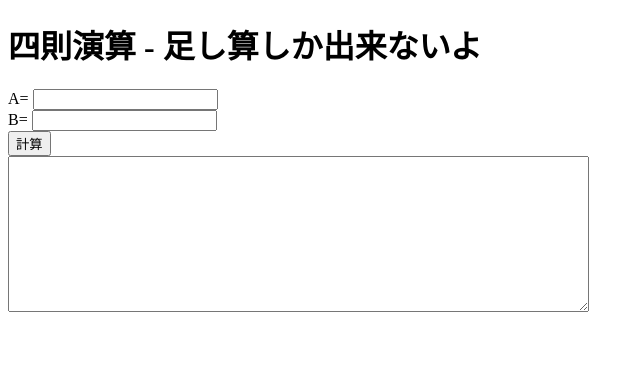
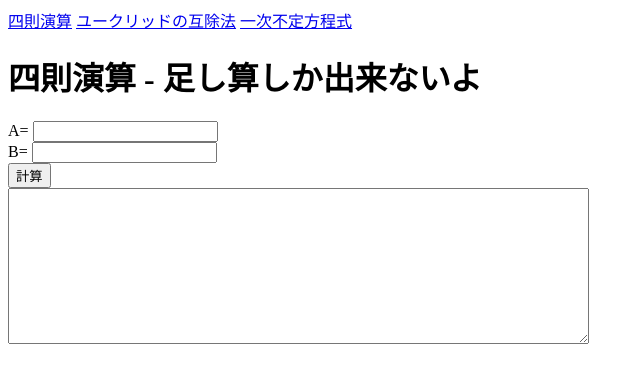
Before and after one commit to pantyetta/math2022, a plain HTML site: page js/四則演算.html in a window 1280 px wide. Shown: the whole page, without its empty margins (0-644 px from the left). Drawn offline with Linux system fonts and the light colour scheme.

Commit message:
ヘッダーの追加

```diff
--- a/js/四則演算.html
+++ b/js/四則演算.html
@@ -5,6 +5,11 @@
     <title>math2022 - 四則演算</title>
 </head>
 <body>
+    <header>
+        <a href="四則演算.html">四則演算</a>
+        <a href="ユークリッドの互除法.html">ユークリッドの互除法</a>
+        <a href="一次不定方程式.html">一次不定方程式</a>
+    </header>
     <form name="form1">
         <h1>四則演算 - 足し算しか出来ないよ</h1>
         <div>
```
Also changed, not shown: js/ユークリッドの互除法.html (+5 -0 lines), js/一次不定方程式.html (+5 -0 lines).
